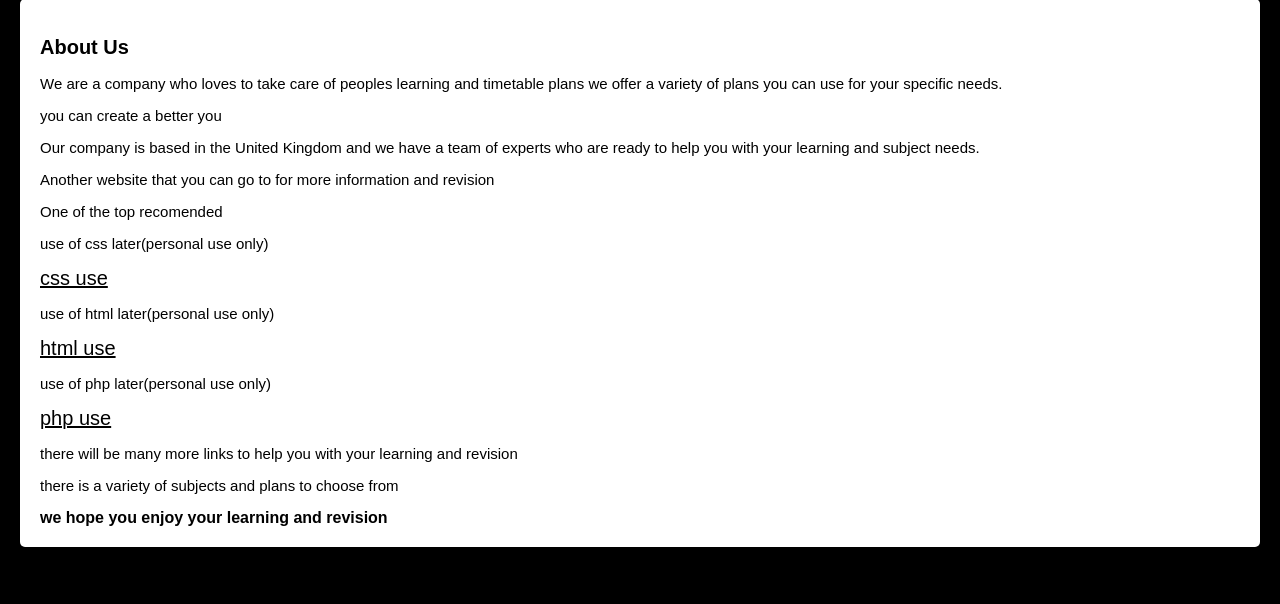
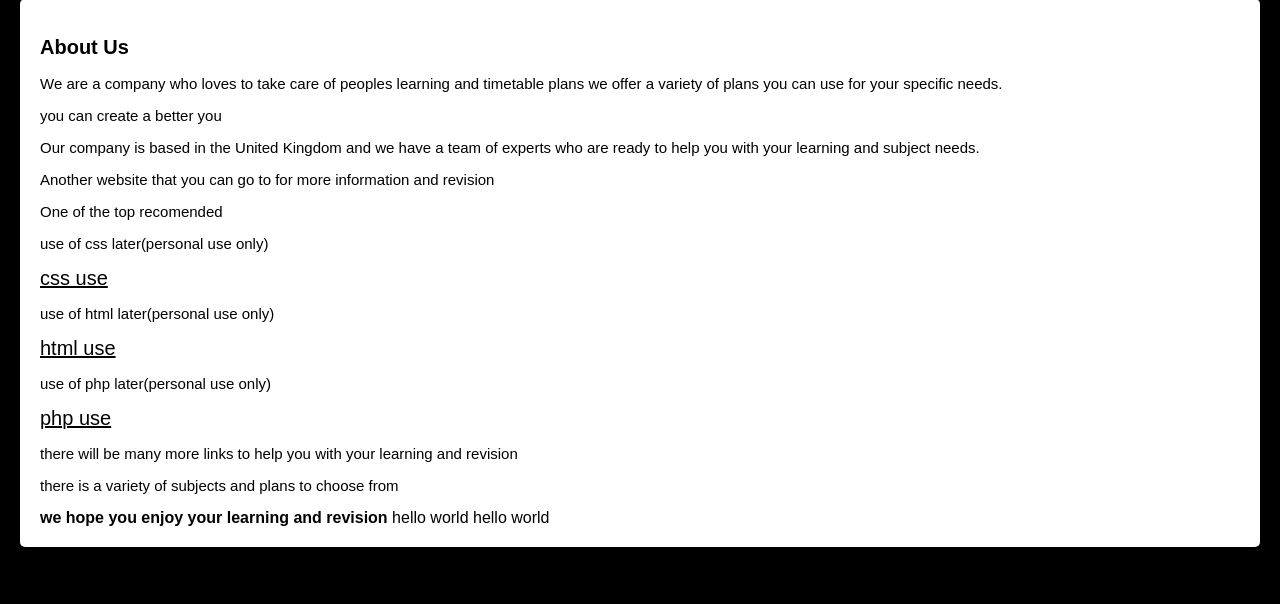
Before and after one commit to Racso132/GibJohn, a PHP site: page /about.php in a window 1280 px wide. Shown: the part 153-757 px from the top of the page. Run offline with PHP 8.4, Linux system fonts and the light colour scheme.

Commit message:
Add placeholder elements in about.php for future content

```diff
--- a/about.php
+++ b/about.php
@@ -26,6 +26,8 @@ session_start()
         <p> there will be many more links to help you with your learning and revision</p>
         <p> there is a variety of subjects and plans to choose from</p>
         <b> we hope you enjoy your learning and revision</b>
+        <c> hello world</c>
+        <d> hello world</d>
     </section>
     <?php include './parts/footer.php'; ?>
 
```
